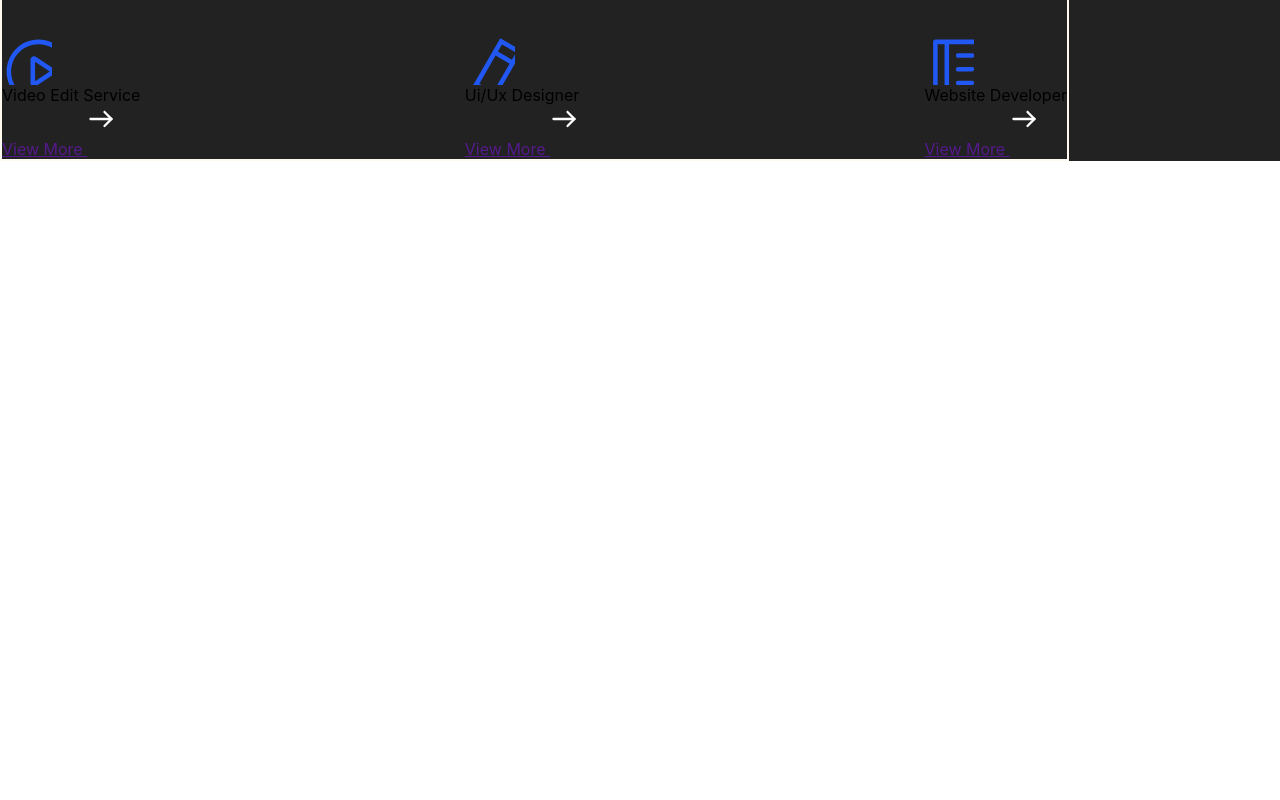
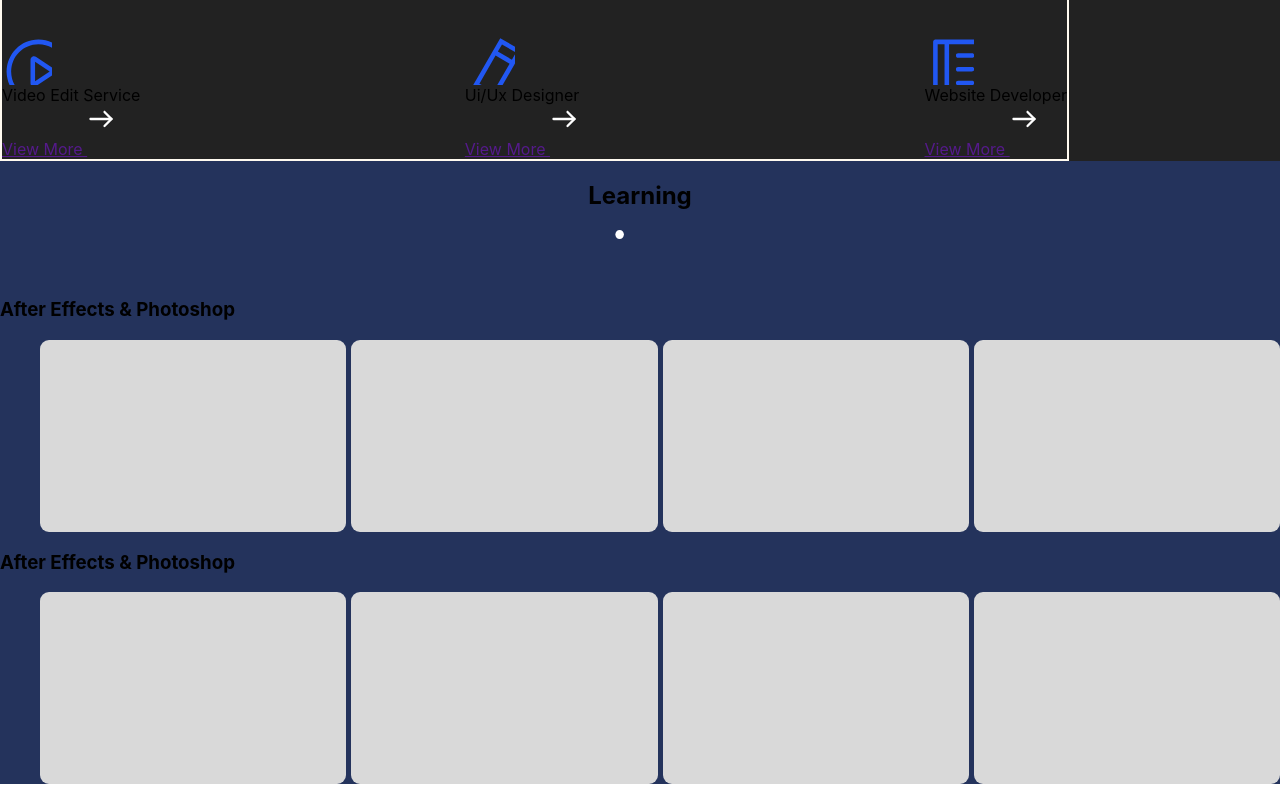
Before and after one commit to hadsome-Droid/portfolio-15-project, a React app: page / in a window 1280 px wide. Shown: the part 2388-3188 px from the top of the page. Before the commit the page ends 2549 px from the top, so only its background shows below. Built offline with nearby package versions, Linux system fonts and the light colour scheme.

Commit message:
created section Learning

```diff
--- a/src/App.tsx
+++ b/src/App.tsx
@@ -6,6 +6,7 @@ import {Skills} from "./layout/sections/skills/Skills";
 import {Projects} from "./layout/sections/projects/Projects";
 import {About} from "./layout/sections/about/About";
 import {Services} from "./layout/sections/services/Services";
+import {Learning} from "./layout/sections/learning/Learning";
 
 function App() {
     return (
@@ -16,6 +17,7 @@ function App() {
             <Projects/>
             <About/>
             <Services/>
+            <Learning/>
         </StyledApp>
     );
 }
--- /dev/null
+++ b/src/components/title/Title.tsx
@@ -0,0 +1,22 @@
+import React from 'react';
+import styled from "styled-components";
+import {Icon} from "../icon/Icon";
+
+type StyledTitlePropsType = {
+    textTitle: string
+}
+
+export const Title = (props: StyledTitlePropsType) => {
+    return (
+        <>
+            <StyledTitle>
+                {props.textTitle}
+            </StyledTitle>
+            <Icon iconId={'dot'}/>
+        </>
+    );
+};
+
+const StyledTitle = styled.h2`
+
+`
--- /dev/null
+++ b/src/layout/sections/learning/Learning.tsx
@@ -0,0 +1,51 @@
+import React from 'react';
+import styled from "styled-components";
+import {Title} from "../../../components/title/Title";
+import {FlexWrapper} from "../../../components/FlexWrapper";
+
+export const Learning = () => {
+    return (
+        <StyledLearning>
+            <FlexWrapper direction={'column'} content={'center'} items={'center'}>
+                <Title textTitle={'Learning'}/>
+            </FlexWrapper>
+            <div>
+                <h3>After Effects & Photoshop</h3>
+                <ul>
+                    <li></li>
+                    <li></li>
+                    <li></li>
+                    <li></li>
+                </ul>
+            </div>
+            <div>
+                <h3>After Effects & Photoshop</h3>
+                <ul>
+                    <li></li>
+                    <li></li>
+                    <li></li>
+                    <li></li>
+                </ul>
+            </div>
+
+        </StyledLearning>
+    );
+};
+
+const StyledLearning = styled.section`
+  background: #24335C;
+
+  ul {
+    display: flex;
+    justify-content: right;
+    gap: 5px;
+  }
+
+  li {
+    display: block;
+    width: 330px;
+    height: 192px;
+    background: #D9D9D9;
+    border-radius: 9px;
+  }
+`
```
